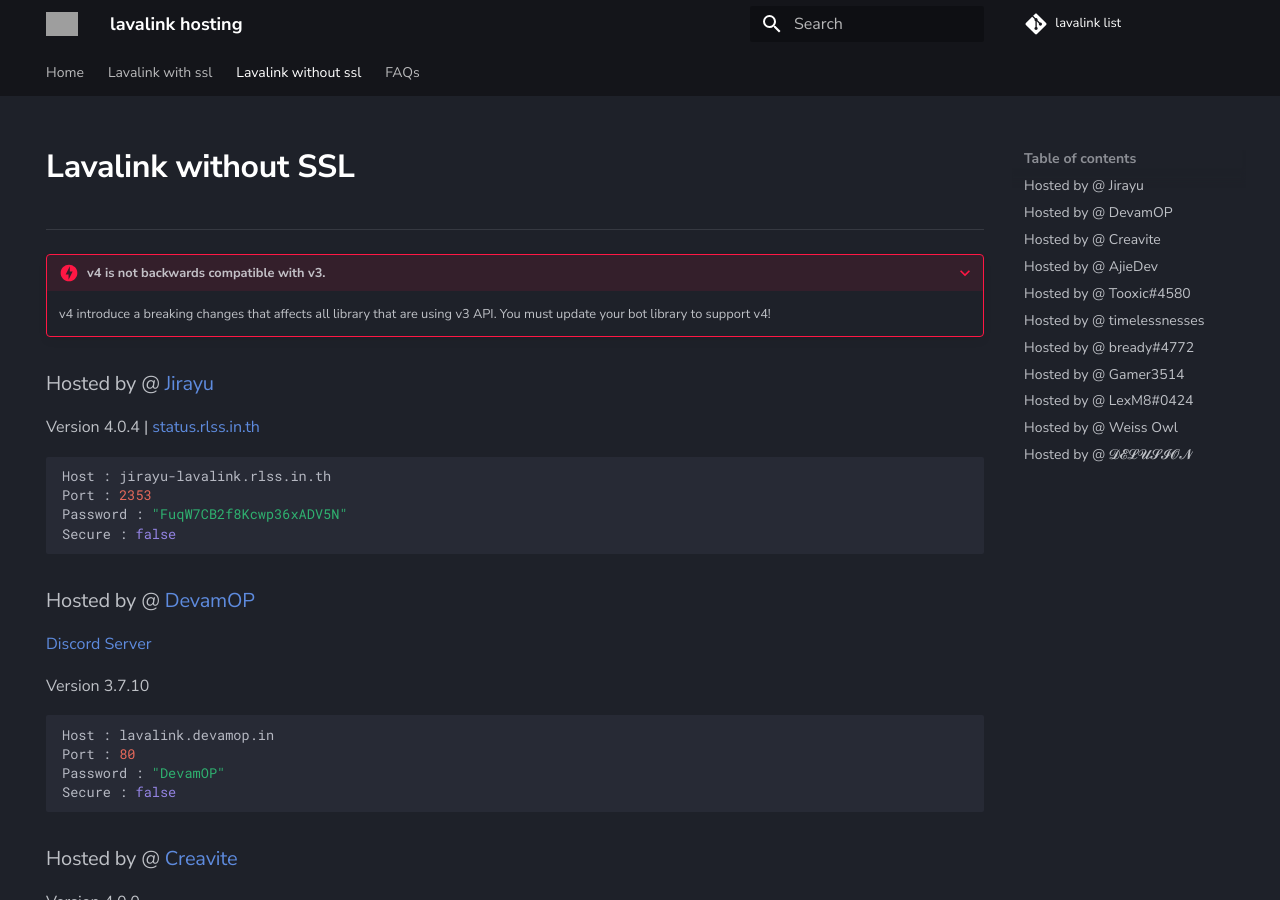
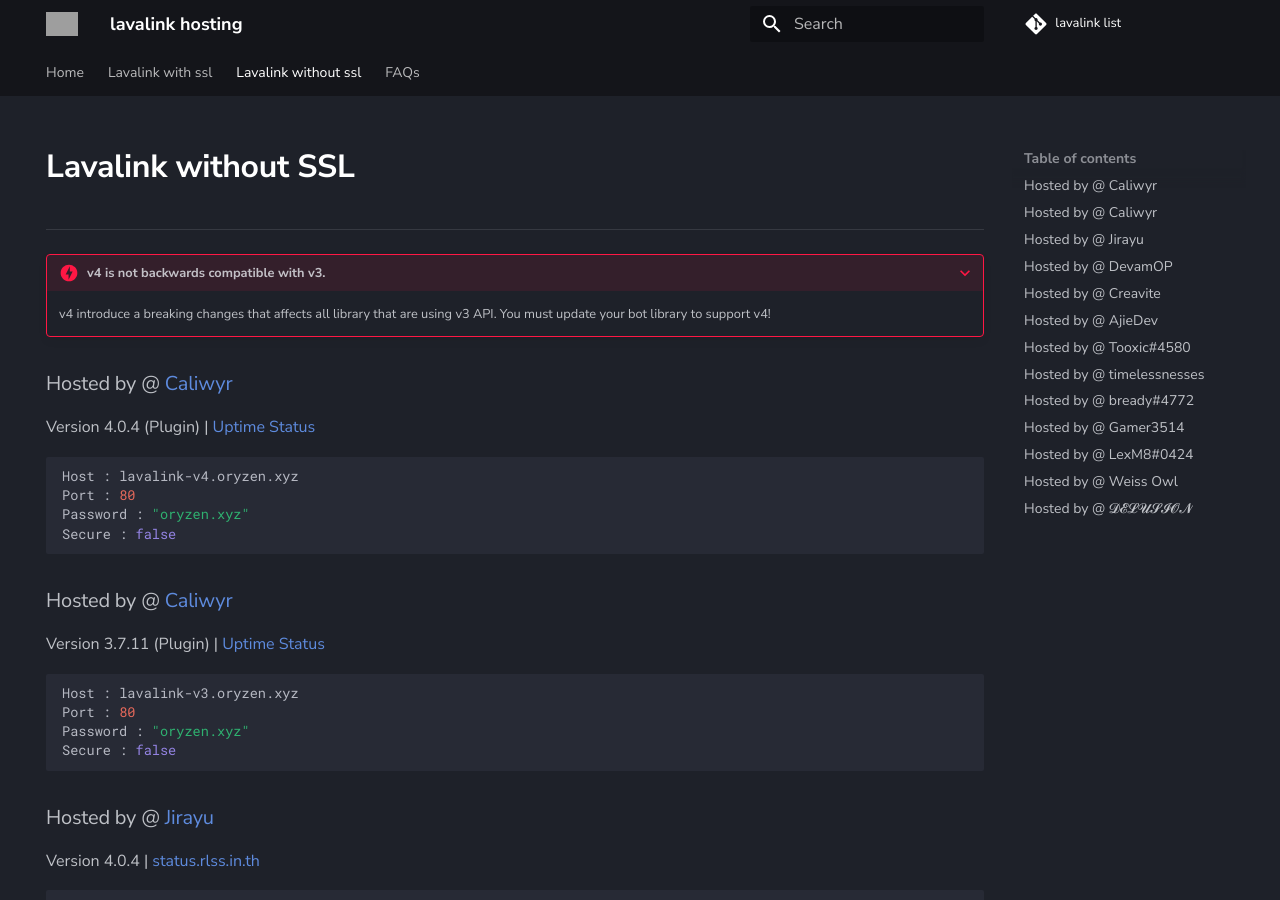
Before and after one commit to DarrenOfficial/lavalink-list, an MkDocs documentation site: the page built from docs/NoSSL/lavalink-without-ssl.md, in a window 1280 px wide and 900 px high. Built offline with MkDocs 1.6.1 and Material for MkDocs 9.7.7, drawn with Linux system fonts in a browser that asks for light colours; comment, search, counter and statistics services are not loaded; grey boxes are pictures that could not be loaded.

Commit message:
Update lavalink-without-ssl.md

````diff
--- a/docs/NoSSL/lavalink-without-ssl.md
+++ b/docs/NoSSL/lavalink-without-ssl.md
@@ -16,6 +16,25 @@ description: Without SSL should work out of the box!
 
     v4 introduce a breaking changes that affects all library that are using v3 API.
     You must update your bot library to support v4!
+
+### Hosted by @ [Caliwyr](https://discord.gg/6xpF6YqVDd)
+Version 4.0.4 (Plugin) | [Uptime Status](https://lavalink-status.oryzen.xyz/)
+```bash
+Host : lavalink-v4.oryzen.xyz
+Port : 80
+Password : "oryzen.xyz"
+Secure : false
+```
+
+### Hosted by @ [Caliwyr](https://discord.gg/6xpF6YqVDd)
+Version 3.7.11 (Plugin) | [Uptime Status](https://lavalink-status.oryzen.xyz/)
+```bash
+Host : lavalink-v3.oryzen.xyz
+Port : 80
+Password : "oryzen.xyz"
+Secure : false
+```
+
 
 ### Hosted by @ [Jirayu](https://jirayu.rlss.in.th)
 Version 4.0.4 | [status.rlss.in.th](https://status.rlss.in.th/report/uptime/57c8e901860508cb5d418c9e3f90845f/)
````
